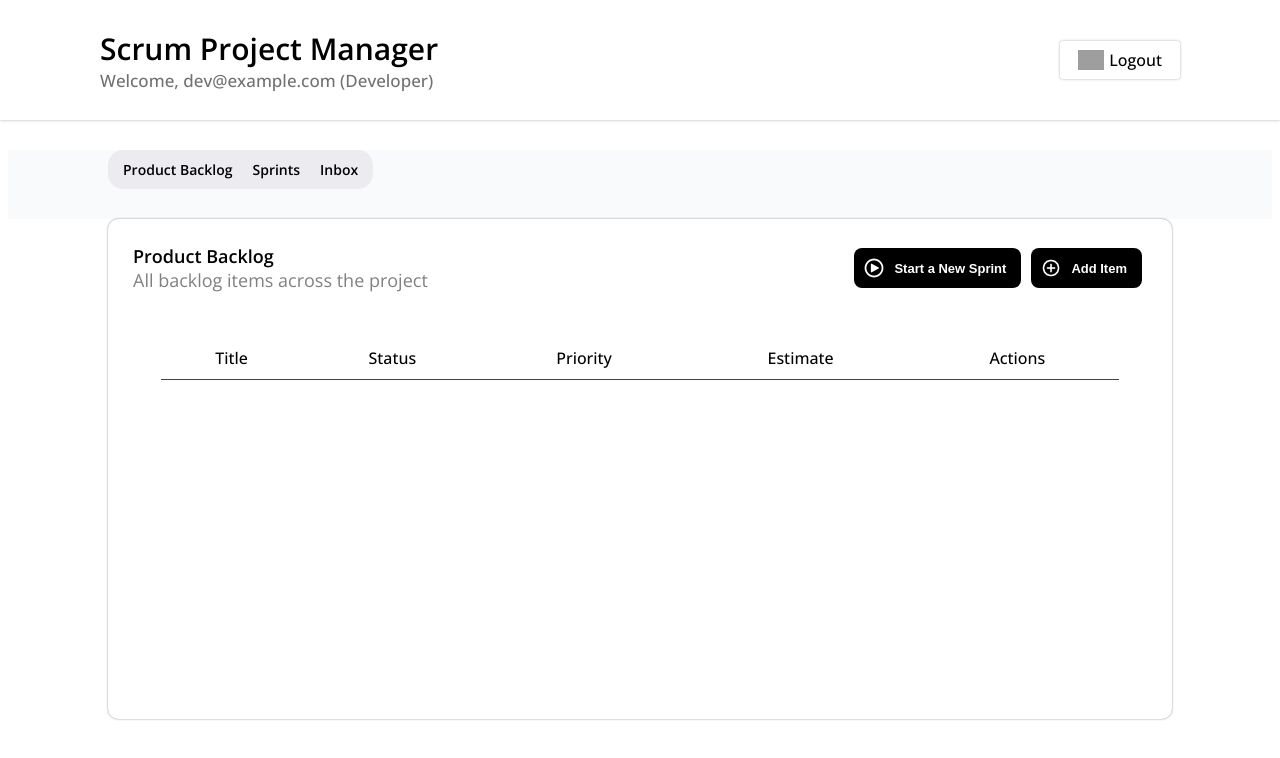
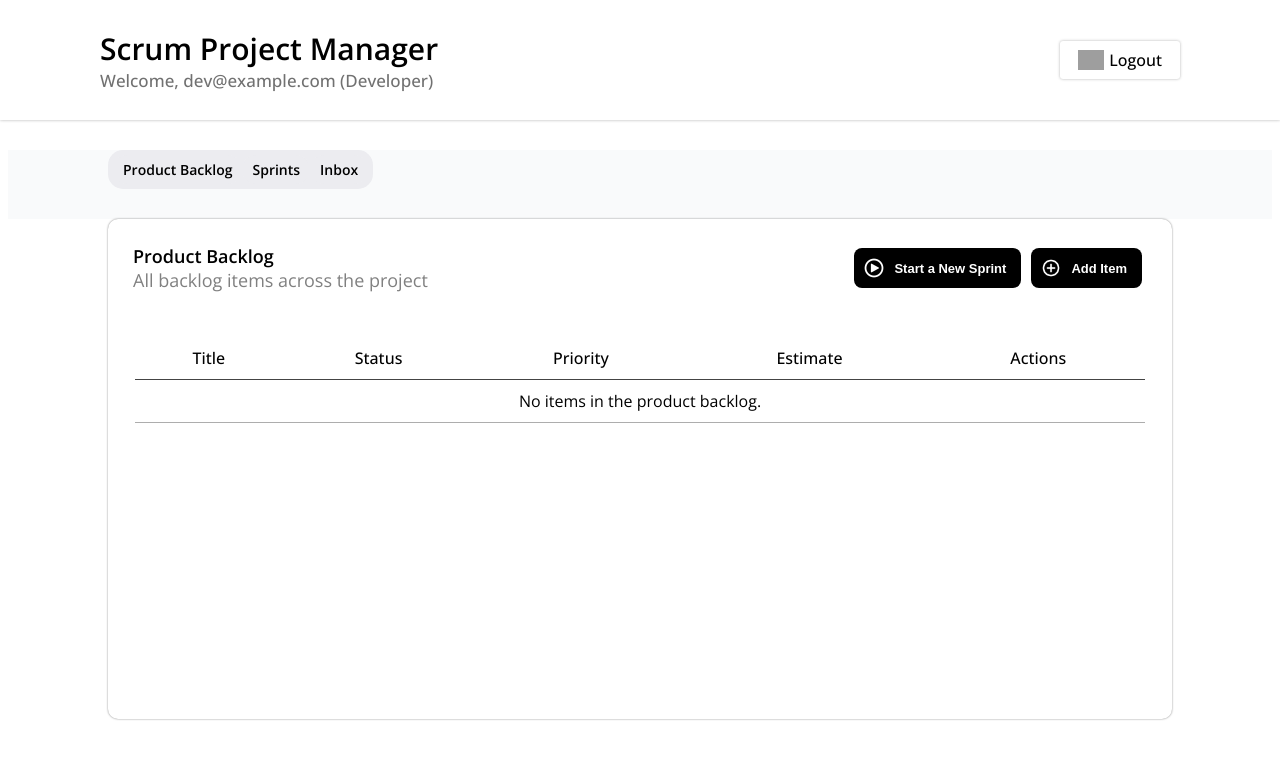
Before and after one commit to xena-p/CPS406, a React (Vite) app in the folder frontend/: page /dashboard in a window 1280 px wide. Shown: the top 758 px of the page. Built offline with nearby package versions, Linux system fonts and the light colour scheme; grey boxes are pictures that could not be loaded.

Commit message:
Add actions to items

```diff
--- a/frontend/src/components/AddItemModal.tsx
+++ b/frontend/src/components/AddItemModal.tsx
@@ -13,10 +13,10 @@ function AddItemModal({ setIsNewItemOpen, onAddItem }: AddItemModalProps){
   const [estimate, setEstimate] = useState(0);
   const [priority, setPriority] = useState("medium");
   const [risk, setRisk] = useState(0);
-  const status = "Planned"
+  const status = "Pending"
 
   function handleConfirmAdd(){
-    const newItem = {title, status, requirements, story, priority, estimate, risk}
+    const newItem = {id: crypto.randomUUID(), title, status, requirements, story, priority, estimate, risk}
     onAddItem(newItem);
     setIsNewItemOpen(false);
   }
--- a/frontend/src/components/ProductBacklog.tsx
+++ b/frontend/src/components/ProductBacklog.tsx
@@ -1,6 +1,8 @@
 import './styles/ProductBacklog.css'
 import newSprintIcon from '../assets/new-sprint-icon.png'
 import addItemIcon from '../assets/add-item-icon.png'
+import viewItemIcon from '../assets/view-item-icon.png'
+import deleteItemIcon from '../assets/delete-item-icon.png'
 import { useState, useEffect } from 'react'
 import AddItemModal from './AddItemModal.tsx'
 import NewSprintModal from "./NewSprintModal.tsx"
@@ -14,11 +16,15 @@ function ProductBacklog(){
     console.log(items);
   }, [items]);
 
-  function handleAddItems(newItem: any){
+  function handleAddItem(newItem: any){
     setItems([
       ...items,
       newItem
     ])
+  }
+
+  function handleDeleteItem(id: string){
+    setItems(items.filter(item => item.id !== id))
   }
 
   return(
@@ -41,7 +47,6 @@ function ProductBacklog(){
         </div>
       </div>
 
-
       <div className="product-backlog-table">
         <table>
           <thead>
@@ -53,12 +58,42 @@ function ProductBacklog(){
               <th>Actions</th>
             </tr>
           </thead>
+          <tbody>
+            {items.length === 0 ? (
+              <tr>
+                <td colSpan={5}>
+                  <p>No items in the product backlog.</p>
+                </td>
+              </tr>
+            ) : (
+              items.map((item) => (
+                <tr key={item.id}>
+                  <td className="item-title-cell">{item.title}</td>
+                  <td>{item.status}</td>
+                  <td>{item.priority}</td>
+                  <td>{item.estimate} hrs</td>
+                  <td>
+                    <div className="actions-div">
+                      <button id="view-item-btn">
+                        <img id="view-item-icon" src={viewItemIcon}></img>
+                      </button>
+                      <button
+                        id="delete-item-btn"
+                        onClick={() => handleDeleteItem(item.id)}
+                      >
+                        <img id="delete-item-icon" src={deleteItemIcon}></img>
+                      </button>
+                    </div>
+                  </td>
+                </tr>
+              ))
+            )}
+          </tbody>
         </table>
       </div>
 
-
       {isNewItemOpen && (
-        <AddItemModal setIsNewItemOpen={setIsNewItemOpen} onAddItem={handleAddItems} />
+        <AddItemModal setIsNewItemOpen={setIsNewItemOpen} onAddItem={handleAddItem} />
       )}
 
       {isNewSprintOpen && (
--- a/frontend/src/components/styles/ProductBacklog.css
+++ b/frontend/src/components/styles/ProductBacklog.css
@@ -64,14 +64,52 @@ hr{
 }
 
 table{
-  width: 90%;
+  width: 95%;
   border-collapse: collapse;
 }
 
 th{
-
   padding: 10px;
   border-bottom: 1px solid #444;
   color: black;
   font-weight: 500;
 }
+
+td{
+  text-align: center;
+  border-bottom: 1px solid rgb(173, 173, 173);
+  padding: 10px 0px;
+  max-width: 300px;
+
+  overflow: hidden;
+  text-overflow: ellipsis;
+  word-wrap: break-word;
+}
+
+.item-title-cell{
+  overflow: hidden;
+  text-overflow: ellipsis;
+  padding: 10px;
+}
+
+.actions-div{
+  display: flex;
+  align-items: center;
+  justify-content: center;
+  gap: 10px;
+}
+
+#delete-item-btn,
+#view-item-btn{
+  background-color: transparent;
+  border: none;
+  padding: 5px;
+}
+
+#view-item-icon{
+  height: 15px;
+}
+
+#delete-item-icon{
+  height: 25px;
+}
```
Also changed, not shown: frontend/src/assets/delete-item-icon.png (added), frontend/src/assets/view-item-icon.png (added).
